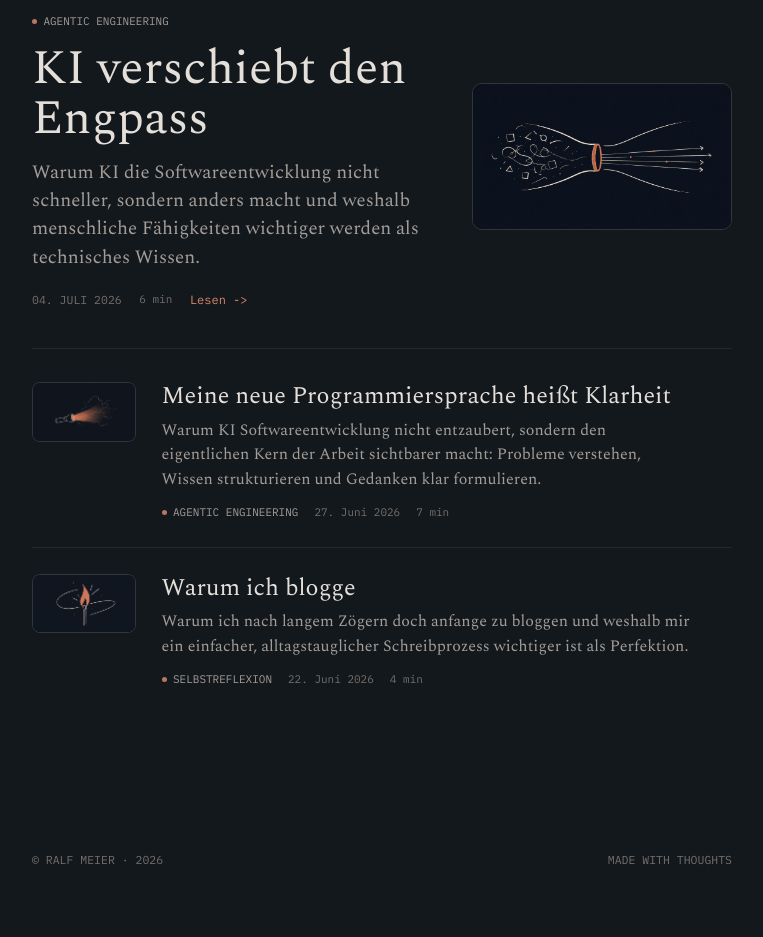
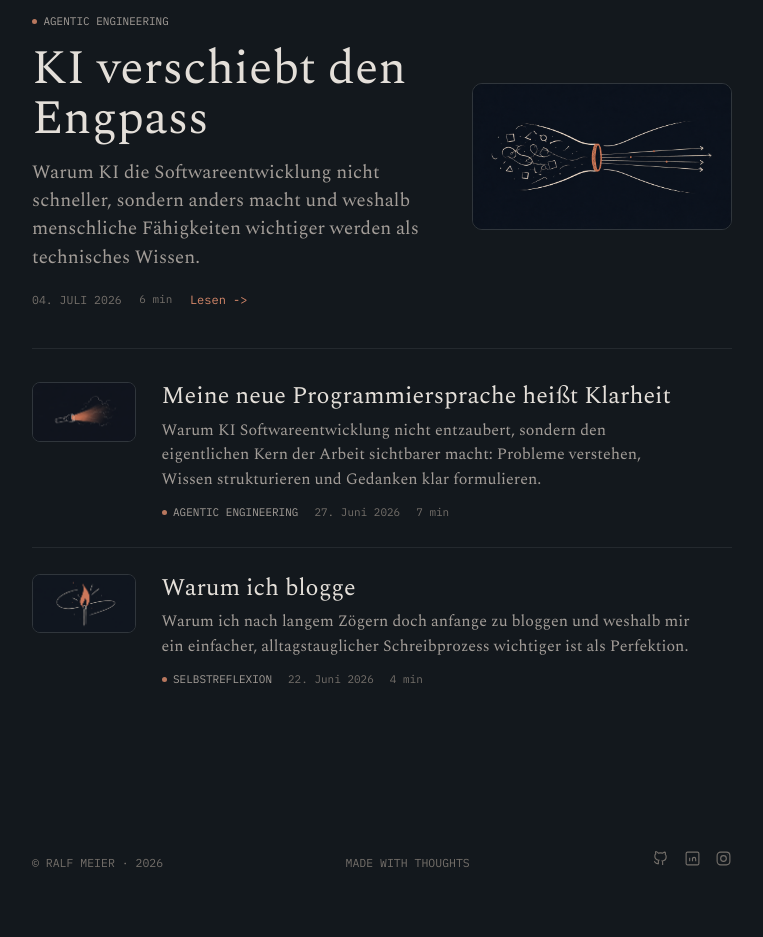
Before and after one commit to rameier/flarmei.de, an Astro site: page / in a window 1280 px wide. Shown: the part 510-1447 px from the top of the page, without its empty margins (258-1021 px from the left). Built offline with nearby package versions, Linux system fonts and the light colour scheme; Astro itself is replaced by a stand-in of ours.

Commit message:
feat(footer): add social media links and icons
- Implement social media links in the footer component
- Add GitHub, LinkedIn, and Instagram icons with appropriate links
- Style social media links for better alignment and hover effects

```diff
--- a/src/components/Footer.astro
+++ b/src/components/Footer.astro
@@ -1,8 +1,44 @@
 ---
 const year = new Date().getFullYear();
+
+const socials = [
+  { label: 'GitHub', href: 'https://github.com/rameier', icon: 'github' },
+  {
+    label: 'LinkedIn',
+    href: 'https://www.linkedin.com/in/ralf-meier-88555118a/',
+    icon: 'linkedin',
+  },
+  { label: 'Instagram', href: 'https://www.instagram.com/flarmei.de/', icon: 'instagram' },
+] as const;
 ---
 
 <footer class="site-foot">
   <span class="micro">&copy; Ralf Meier · {year}</span>
   <span class="micro">made with thoughts</span>
+  <nav class="socials" aria-label="Soziale Netzwerke">
+    {
+      socials.map((social) => (
+        <a href={social.href} target="_blank" rel="noopener noreferrer" aria-label={social.label}>
+          {social.icon === 'github' && (
+            <svg viewBox="0 0 24 24" fill="none" stroke="currentColor" stroke-width="1.6">
+              <path d="M9 19c-4.3 1.4-4.3-2.5-6-3m12 5v-3.5c0-1 .1-1.4-.5-2 2.8-.3 5.5-1.4 5.5-6a4.6 4.6 0 0 0-1.3-3.2 4.2 4.2 0 0 0-.1-3.2s-1.1-.3-3.5 1.3a12.3 12.3 0 0 0-6.2 0C6.5 1.8 5.4 2.1 5.4 2.1a4.2 4.2 0 0 0-.1 3.2A4.6 4.6 0 0 0 4 8.5c0 4.6 2.7 5.7 5.5 6-.6.6-.6 1.2-.5 2V20" />
+            </svg>
+          )}
+          {social.icon === 'linkedin' && (
+            <svg viewBox="0 0 24 24" fill="none" stroke="currentColor" stroke-width="1.6">
+              <rect x="3" y="3" width="18" height="18" rx="2" />
+              <path d="M8 11v5M8 8v.01M12 16v-3c0-1.4 1-2.5 2.3-2.5S16.5 11.6 16.5 13v3M12 11v5" />
+            </svg>
+          )}
+          {social.icon === 'instagram' && (
+            <svg viewBox="0 0 24 24" fill="none" stroke="currentColor" stroke-width="1.6">
+              <rect x="3" y="3" width="18" height="18" rx="5" />
+              <circle cx="12" cy="12" r="4" />
+              <circle cx="17.2" cy="6.8" r="0.6" fill="currentColor" stroke="none" />
+            </svg>
+          )}
+        </a>
+      ))
+    }
+  </nav>
 </footer>
--- a/src/lib/schema.ts
+++ b/src/lib/schema.ts
@@ -6,6 +6,11 @@ export const personSchema = {
   name: 'Ralf Meier',
   url: `${SITE_URL}/ueber`,
   image: `${SITE_URL}/profile.png`,
+  sameAs: [
+    'https://github.com/rameier',
+    'https://www.linkedin.com/in/ralf-meier-88555118a/',
+    'https://www.instagram.com/flarmei.de/',
+  ],
 };
 
 export const websiteSchema = {
--- a/src/styles/global.css
+++ b/src/styles/global.css
@@ -155,6 +155,27 @@ main {
   gap: 1rem;
   margin-top: 6rem;
   padding: 2.5rem 0 4rem;
+}
+
+.socials {
+  display: flex;
+  align-items: center;
+  gap: 0.9rem;
+}
+
+.socials a {
+  color: var(--ink-faint);
+  transition: color 0.2s ease;
+}
+
+.socials a:hover {
+  color: var(--accent);
+}
+
+.socials svg {
+  display: block;
+  width: 17px;
+  height: 17px;
 }
 
 .tag {
@@ -1406,6 +1427,7 @@ main {
   .site-foot {
     align-items: flex-start;
     flex-direction: column;
+    gap: 1.1rem;
   }
 
   .row {
```
